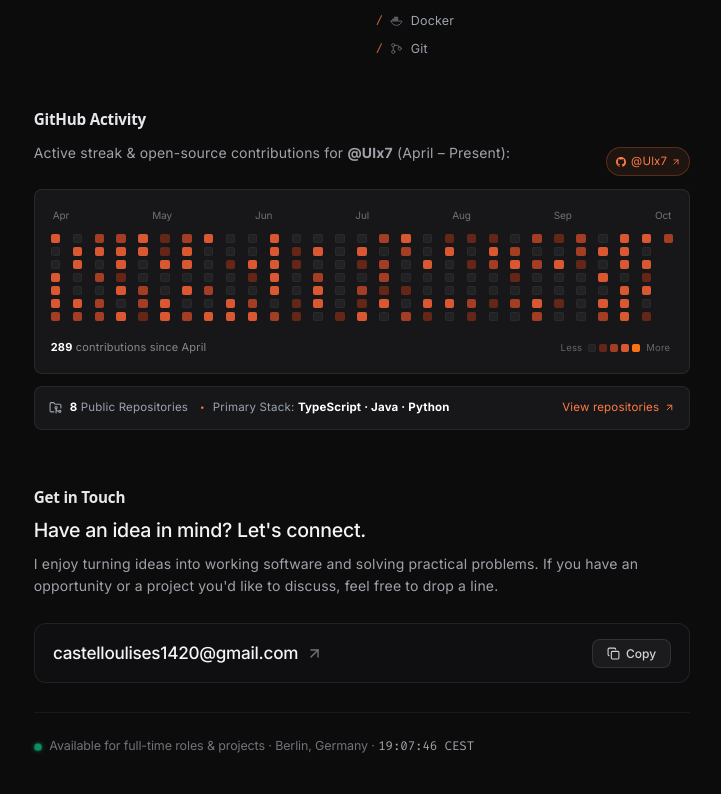
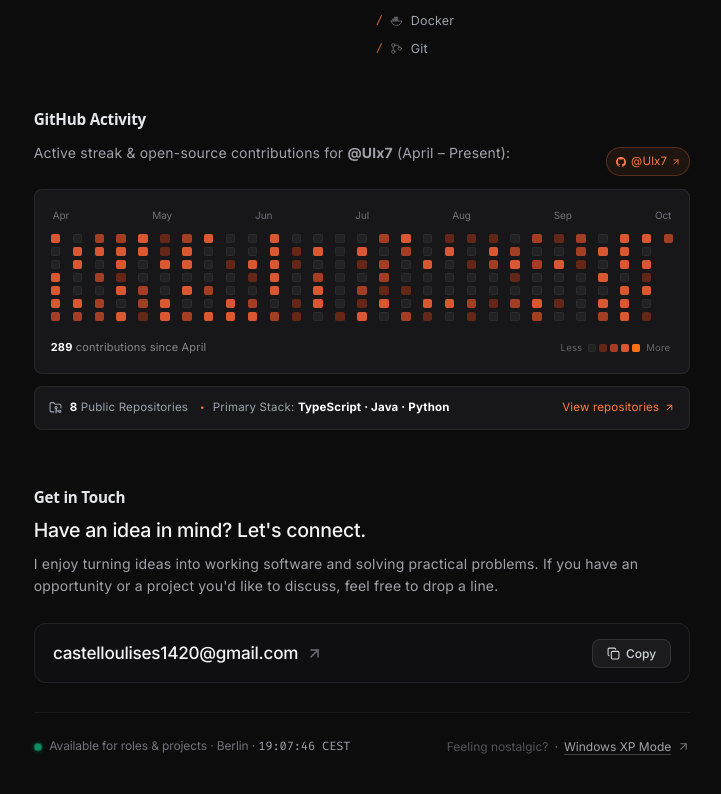
Before and after one commit to Ulx7/Portfolio, a React (Vite) app: page / in a window 1280 px wide. Shown: the part 2116-2910 px from the top of the page, without its empty margins (278-999 px from the left). Built offline with nearby package versions, Linux system fonts and the light colour scheme; no server answers.

Commit message:
feat: update footer layout and retro mode link

```diff
--- a/src/components/modern/ContactSection.tsx
+++ b/src/components/modern/ContactSection.tsx
@@ -1,10 +1,22 @@
 import React, { useState, useEffect } from "react";
 import { profile } from "../../data/profile";
 import { ArrowUpRight, Copy, Check } from "lucide-react";
+import { useThemeMode } from "../../context/ThemeModeContext";
+import { RetroMobileWarningModal } from "./RetroMobileWarningModal";
 
 export const ContactSection: React.FC = () => {
+  const { toggleMode, isEmbedded } = useThemeMode();
   const [copied, setCopied] = useState<boolean>(false);
   const [berlinTime, setBerlinTime] = useState<string>("");
+  const [showRetroWarning, setShowRetroWarning] = useState<boolean>(false);
+
+  const handleRetroClick = () => {
+    if (typeof window !== "undefined" && window.innerWidth < 768) {
+      setShowRetroWarning(true);
+    } else {
+      toggleMode();
+    }
+  };
 
   useEffect(() => {
     const updateTime = () => {
@@ -88,11 +100,30 @@
         <div className="contact-meta-location">
           <span className="contact-status-dot" aria-hidden="true" />
           <span className="location-clock-text">
-            Available for full-time roles &amp; projects &middot; Berlin, Germany &middot;{" "}
+            Available for roles &amp; projects &middot; Berlin &middot;{" "}
             <span className="live-clock-digits">{berlinTime || "CEST"}</span>
           </span>
         </div>
+
+        {!isEmbedded && (
+          <button
+            type="button"
+            onClick={handleRetroClick}
+            className="footer-retro-link"
+            aria-label="Experience Windows XP Mode"
+          >
+            <span className="footer-retro-hint">Feeling nostalgic?</span>
+            <span className="footer-colophon-sep">&middot;</span>
+            <span className="footer-retro-text">Windows XP Mode</span>
+            <ArrowUpRight size={13} className="footer-retro-arrow" aria-hidden="true" />
+          </button>
+        )}
       </div>
+
+      <RetroMobileWarningModal
+        isOpen={showRetroWarning}
+        onClose={() => setShowRetroWarning(false)}
+      />
     </section>
   );
 };
--- a/src/styles/modern.css
+++ b/src/styles/modern.css
@@ -2236,7 +2236,7 @@
   gap: 14px;
   padding-top: 1.5rem;
   border-top: 1px solid rgba(255, 255, 255, 0.06);
-  font-size: 12.5px;
+  font-size: 12px;
   color: #71717a;
 }
 
@@ -2349,6 +2349,7 @@
     opacity: 0;
     transform: scale(0.92);
   }
+
   100% {
     opacity: 1;
     transform: scale(1);
@@ -2411,3 +2412,61 @@
   border-color: #0055ea;
   padding: 4px 16px;
 }
+
+.footer-retro-link {
+  background: transparent !important;
+  border: none !important;
+  padding: 0 !important;
+  display: inline-flex;
+  align-items: center;
+  gap: 6px;
+  font-family: inherit;
+  font-size: 12px;
+  color: #71717a;
+  cursor: pointer;
+  transition: color 0.2s ease;
+  box-shadow: none !important;
+}
+
+.footer-retro-hint {
+  color: #52525b;
+  transition: color 0.2s ease;
+}
+
+.footer-retro-sep {
+  color: #3f3f46;
+  user-select: none;
+}
+
+.footer-retro-text {
+  color: #a1a1aa;
+  text-decoration: underline;
+  text-underline-offset: 3px;
+  text-decoration-color: rgba(161, 161, 170, 0.35);
+  transition: color 0.2s ease, text-decoration-color 0.2s ease;
+}
+
+.footer-retro-arrow {
+  color: #71717a;
+  transition: color 0.2s ease, transform 0.2s ease;
+}
+
+.footer-retro-link:hover .footer-retro-hint {
+  color: #888888;
+}
+
+.footer-retro-link:hover .footer-retro-text {
+  color: #e07a5f;
+  text-decoration-color: #e07a5f;
+}
+
+.footer-retro-link:hover .footer-retro-arrow {
+  color: #e07a5f;
+  transform: translate(2px, -2px);
+}
+
+@media (max-width: 768px) {
+  .footer-retro-link {
+    display: none !important;
+  }
+}
```
